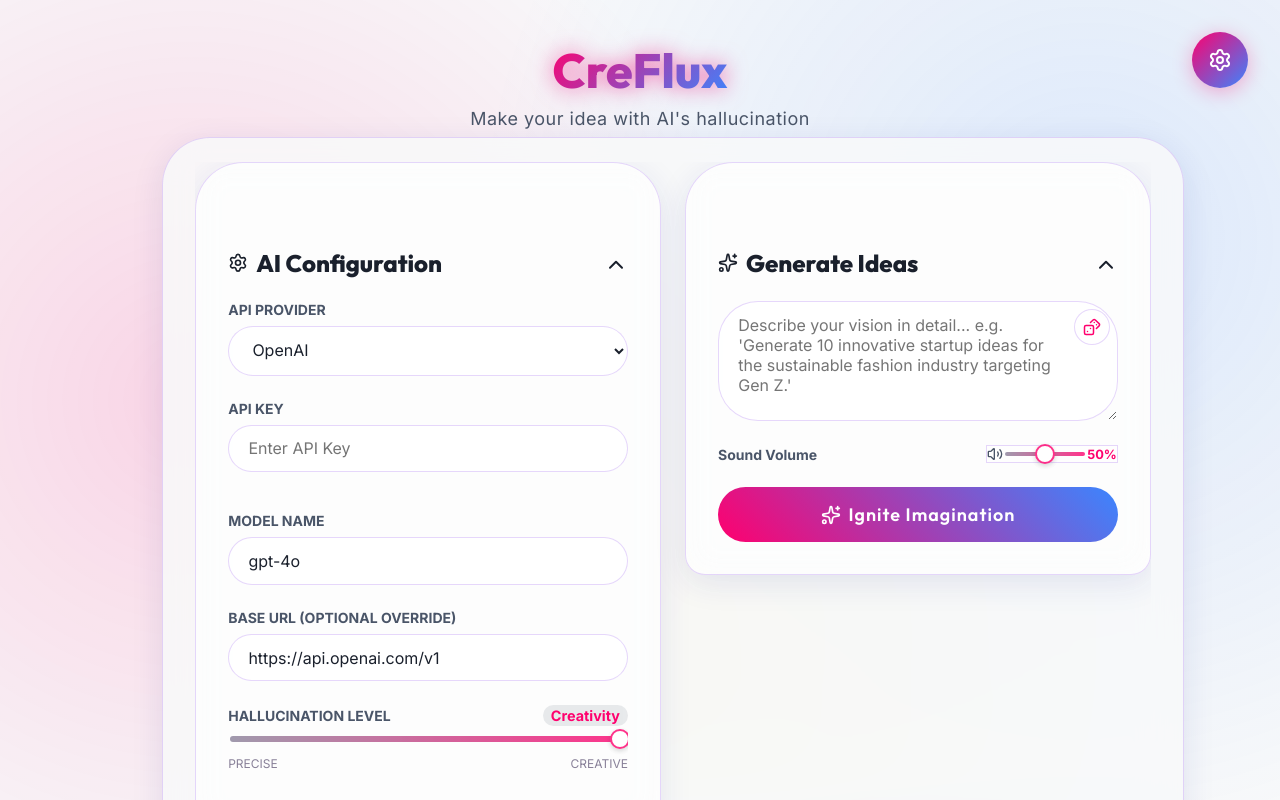
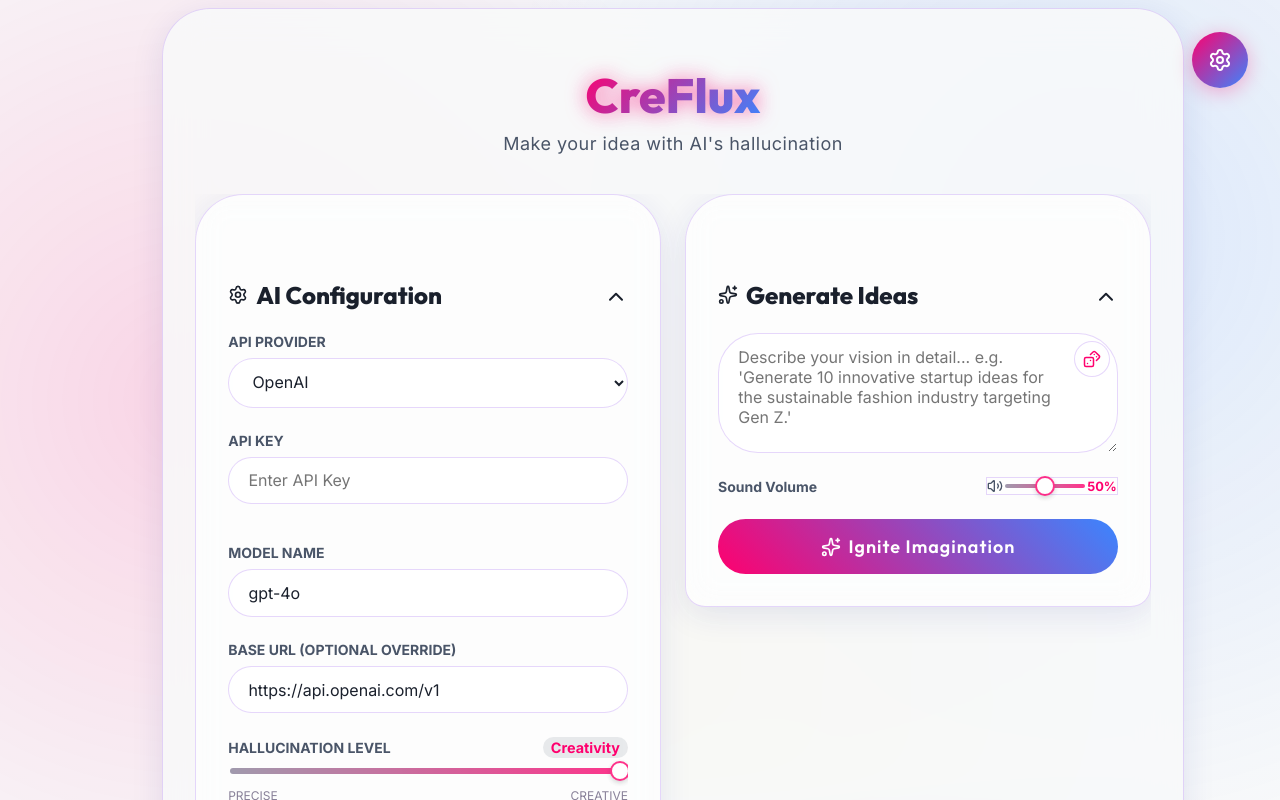
Before and after one commit to boriisyun-stack/CreFlux, a React (Vite) app: page / in a window 1280 px wide. Shown: the top 800 px of the page. Built offline with nearby package versions, Linux system fonts and the light colour scheme.

Commit message:
fix: move Header inside StickyHeader so title is always visible

```diff
--- a/src/App.jsx
+++ b/src/App.jsx
@@ -900,13 +900,6 @@ export default function App() {
     <>
       <RootContainer>
         <AppContainer>
-          <Header>
-            <h1>CreFlux</h1>
-            <p>
-              Make your idea with AI's hallucination
-            </p>
-          </Header>
-
           <TopRightControls>
             <SettingsGearBtn onClick={() => setShowCopySettings(true)} title="Copy format settings">
               <Settings size={24} />
@@ -921,6 +914,13 @@ export default function App() {
           )}
 
           <StickyHeader>
+            <Header style={{ marginBottom: isHeaderOpen ? '1rem' : '0', transition: 'margin 0.4s ease' }}>
+              <h1>CreFlux</h1>
+              <p>
+                Make your idea with AI's hallucination
+              </p>
+            </Header>
+
             <div style={{ position: 'relative', width: '100%', display: 'grid', gridTemplateRows: isHeaderOpen ? '1fr' : '0fr', transition: 'grid-template-rows 0.4s ease' }}>
               <div style={{ overflow: 'hidden', minHeight: 0 }}>
                 <PanelsSplit>
```
